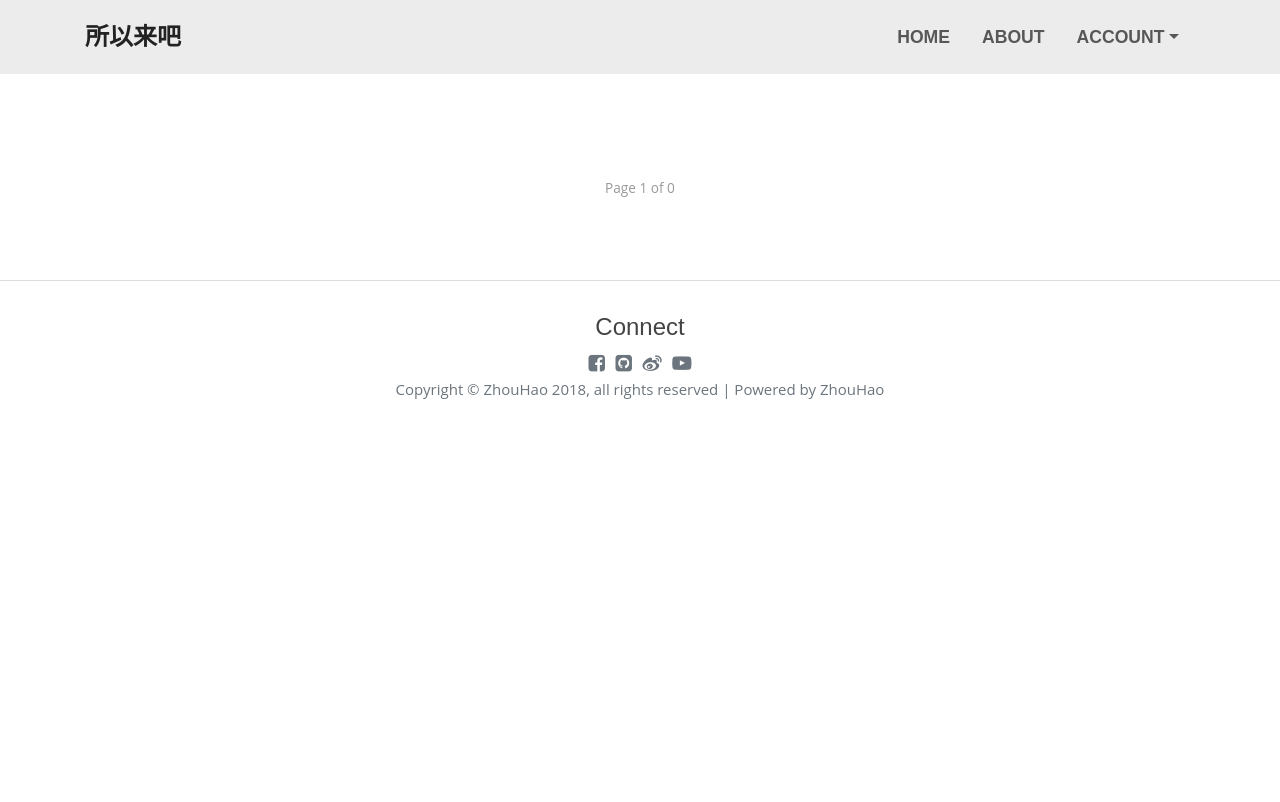
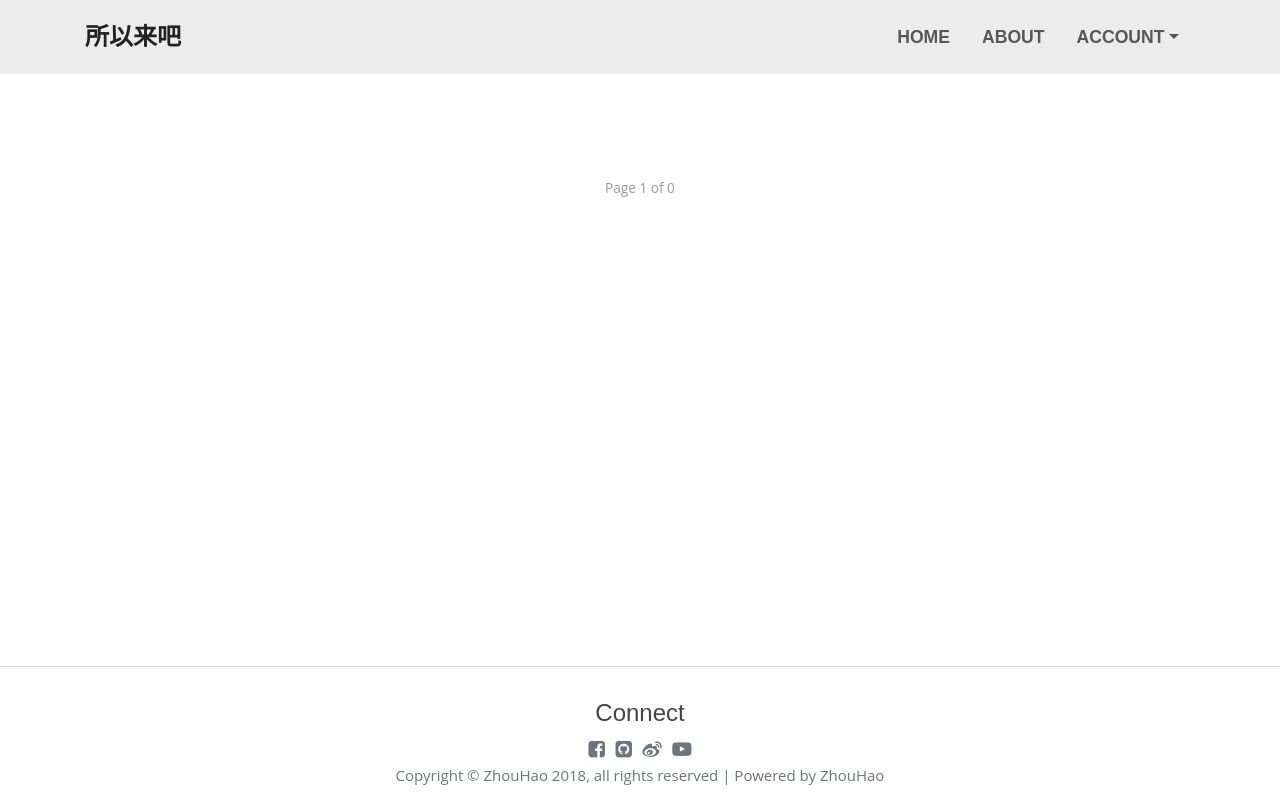
Before and after one commit to zhouhao777/flask_blog_project, a Flask app: page / in a window 1280 px wide. Before the commit the page ends 399 px from the top, so only its background shows below. Run offline with Flask 2, Linux system fonts and the light colour scheme; data that the repository does not hold is empty; parts of the project's set-up code (start-up, migrations or seed data) failed here and were passed over; some libraries are stand-ins or nearby versions.

Commit message:
footer bottom

```diff
--- a/flaskblog/static/css/main.css
+++ b/flaskblog/static/css/main.css
@@ -107,6 +107,7 @@ p {
 .main{
   padding-top: 70px;
   max-width: 800px;
+  min-height: calc(100vh - 18rem);
 }
 .flush {
   width: 80%;
```
